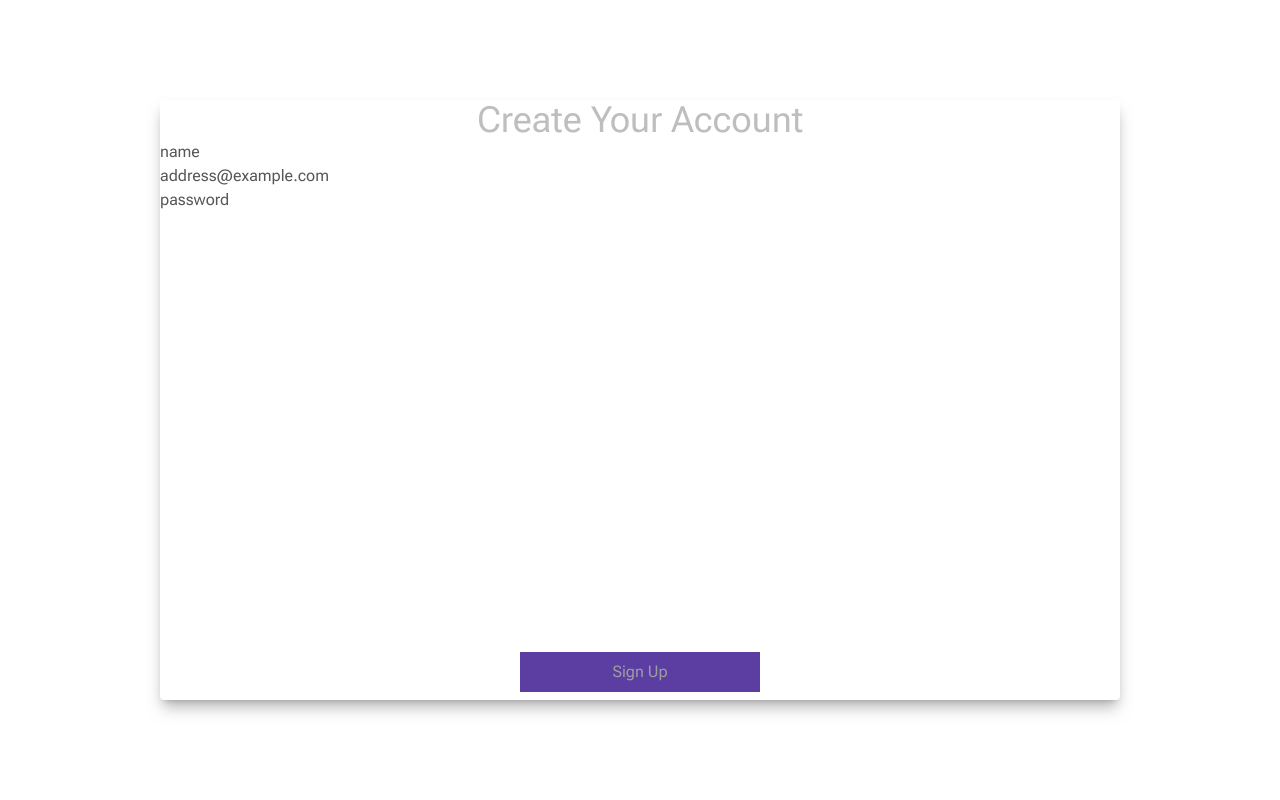
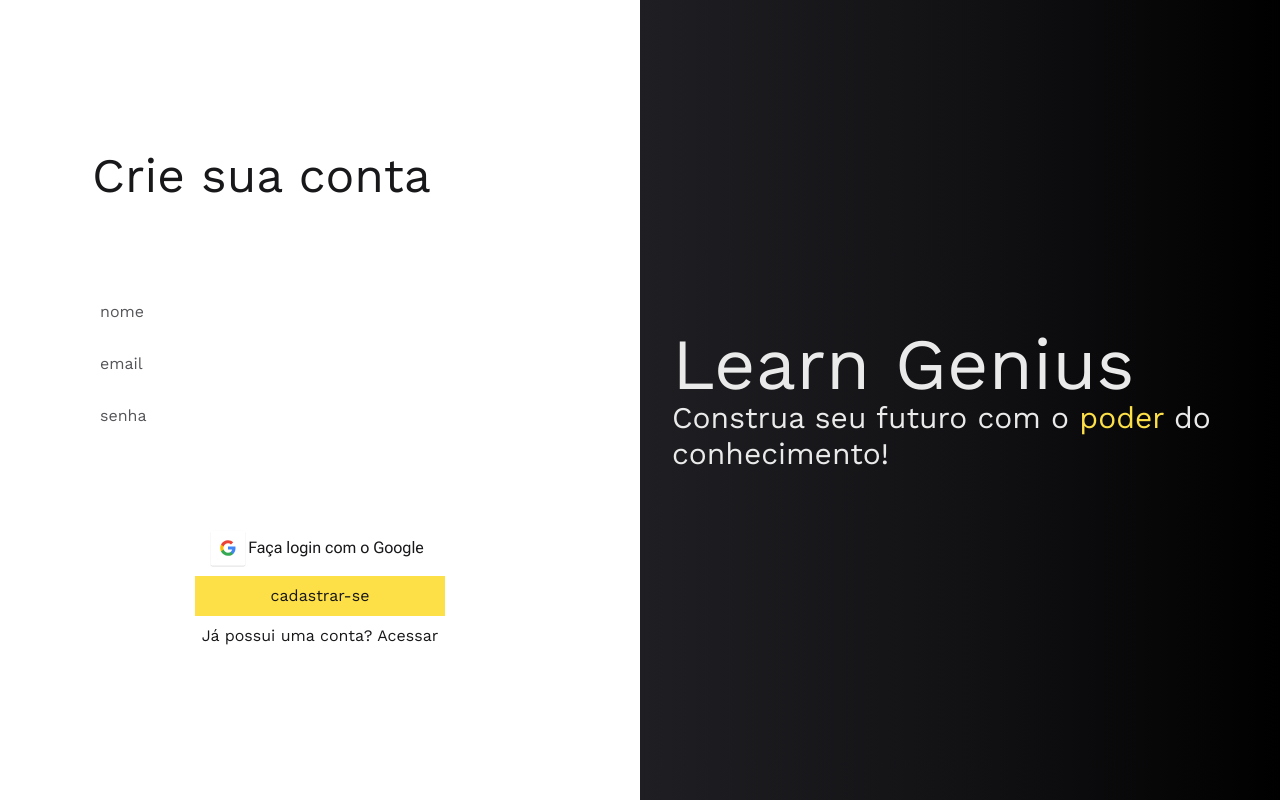
Before and after one commit to Ryan-012/LearnGenius-frontend, a Next.js app: page /user/signUp in a window 1280 px wide. Built offline with nearby package versions, Linux system fonts and the light colour scheme; no server answers.

Commit message:
finish signUp layout

```diff
--- a/src/app/api/auth/callback/route.ts
+++ b/src/app/api/auth/callback/route.ts
@@ -14,7 +14,7 @@ export async function GET(request: NextRequest) {
   })
   const googleToken = response.data.id_token
 
-  return NextResponse.redirect(`http://localhost:3000/test`, {
+  return NextResponse.redirect(`http://localhost:3000/user/signUp`, {
     headers: {
       'Set-Cookie': `googleInfo=${googleToken}; Path=/; max-age=1800`,
     },
--- a/src/app/layout.tsx
+++ b/src/app/layout.tsx
@@ -1,8 +1,9 @@
 import { ReactNode } from 'react'
 import './globals.css'
-import { Roboto_Flex as Roboto } from 'next/font/google'
+import { Roboto_Flex as Roboto, Work_Sans as Work } from 'next/font/google'
 
 const roboto = Roboto({ subsets: ['latin'], variable: '--font-roboto' })
+const work = Work({ subsets: ['latin'], variable: '--font-work' })
 export const metadata = {
   title: 'Learn Genius',
   description: '',
@@ -11,7 +12,7 @@ export const metadata = {
 export default function RootLayout({ children }: { children: ReactNode }) {
   return (
     <html lang="en">
-      <body className={`${roboto.variable}`}>{children}</body>
+      <body className={`${roboto.variable} ${work.variable}`}>{children}</body>
     </html>
   )
 }
--- /dev/null
+++ b/src/app/user/layout.tsx
@@ -0,0 +1,32 @@
+import { Roboto_Flex as Roboto, Work_Sans as Work } from 'next/font/google'
+import { ReactNode } from 'react'
+
+const roboto = Roboto({ subsets: ['latin'], variable: '--font-roboto' })
+const work = Work({ subsets: ['latin'], variable: '--font-work' })
+// const ibm = IBM({ subsets: ['latin'], variable: '--font-ibm', weight: '700' })
+export const metadata = {
+  title: 'Learn Genius',
+  description: '',
+}
+
+export default function RootLayout({ children }: { children: ReactNode }) {
+  return (
+    <html lang="en">
+      <body className={`${roboto.variable} ${work.variable} font-sans`}>
+        <main className="grid min-h-screen w-full font-sans text-gray-50 lg:grid-cols-2">
+          {children}
+
+          <div className=" hidden items-center bg-gradient-to-r  from-gray-700 via-gray-900 to-black lg:flex ">
+            <div className="ml-8 space-y-1">
+              <p className="  text-7xl">Learn Genius</p>
+              <span className="text-3xl">
+                Construa seu futuro com o{' '}
+                <span className=" text-yellow-300">poder</span> do conhecimento!
+              </span>
+            </div>
+          </div>
+        </main>
+      </body>
+    </html>
+  )
+}
--- a/src/app/user/signUp/page.tsx
+++ b/src/app/user/signUp/page.tsx
@@ -2,6 +2,10 @@
 import Cookie from 'js-cookie'
 import jwtDecode from 'jwt-decode'
 import { useEffect, useState } from 'react'
+import Image from 'next/image'
+import btnGoogle from '@/assets/btn_google_light_normal_ios.svg'
+import btnGoogleHover from '@/assets/btn_google_light_pressed_ios.svg'
+import InputForm from '@/components/InputForm'
 
 type googleInfo = {
   email: string
@@ -10,6 +14,7 @@ type googleInfo = {
 }
 export default function SignUp() {
   const token = Cookie.get('googleInfo')
+  const [isHovered, setIsHovered] = useState(false)
   const [googleInfo, setGoogleInfo] = useState<undefined | googleInfo>(
     undefined,
   )
@@ -20,22 +25,61 @@ export default function SignUp() {
     }
   }, [token])
 
+  console.log(googleInfo)
+
   return (
-    <div className=" flex min-h-screen font-sans  text-gray-100">
-      <form className=" mx-auto my-auto flex min-h-[600px] w-9/12 flex-col  rounded shadow-lg shadow-gray-300/50">
-        <h2 className=" text-center text-4xl">Create Your Account</h2>
-        <input
-          className=""
-          type="text"
-          placeholder="name"
-          defaultValue={googleInfo && googleInfo.name}
-        />
-        <input className="" placeholder="address@example.com" type="email" />
+    <div className="  flex items-center font-sans  text-gray-800">
+      <form className=" mx-auto my-auto flex min-h-[600px] w-9/12 flex-col justify-around space-y-3 rounded p-3   ">
+        <h2 className="text-5xl">Crie sua conta</h2>
 
-        <input type="password" placeholder="password" />
-        <button className="mx-auto mb-2 mt-auto w-1/4 bg-purple-700 p-2 text-gray-200 hover:bg-purple-500 hover:text-gray-50">
-          Sign Up
-        </button>
+        <div className=" flex flex-col justify-center space-y-3">
+          <InputForm
+            type="text"
+            placeholder="nome"
+            defaultValue={googleInfo?.name}
+          />
+          <InputForm
+            type="email"
+            placeholder="email"
+            defaultValue={googleInfo?.email}
+          />
+          <InputForm type="password" placeholder="senha" />
+          <input
+            className="hidden"
+            type="checkbox"
+            name="emailVerified"
+            id=""
+            value="true"
+          />
+        </div>
+
+        <div className="flex flex-col items-center space-y-2">
+          <a
+            href={`https://accounts.google.com/o/oauth2/v2/auth?client_id=${process.env.NEXT_PUBLIC_CLIENT_ID}&redirect_uri=http://localhost:3000/api/auth/callback&response_type=code&scope=email profile`}
+            className="flex  min-w-[250px] items-center justify-center pr-2  hover:bg-gray-50"
+          >
+            <Image
+              className=" h-10 w-10"
+              src={isHovered ? btnGoogleHover : btnGoogle}
+              width={4}
+              height={4}
+              alt=""
+              onMouseOver={() => setIsHovered(true)}
+              onMouseOut={() => setIsHovered(false)}
+            />
+            <span className=" font-alt">Faça login com o Google</span>
+          </a>
+
+          <button className="mx-auto mb-2 mt-auto  min-w-[250px] bg-yellow-300 p-2  hover:bg-yellow-400 ">
+            cadastrar-se
+          </button>
+          <span className=" text-center">
+            Já possui uma conta?{' '}
+            <a href="/" className=" hover:text-gray-200">
+              Acessar
+            </a>
+          </span>
+        </div>
       </form>
     </div>
   )
--- /dev/null
+++ b/src/components/InputForm.tsx
@@ -0,0 +1,15 @@
+type InputProps = {
+  type: string
+  placeholder: string
+  defaultValue?: string
+}
+export default function InputForm(InputProps: InputProps) {
+  return (
+    <input
+      type={InputProps.type}
+      placeholder={InputProps.placeholder}
+      defaultValue={InputProps.defaultValue}
+      className="p-2 outline-none hover:bg-gray-50"
+    />
+  )
+}
--- a/tailwind.config.js
+++ b/tailwind.config.js
@@ -8,7 +8,8 @@ module.exports = {
   theme: {
     extend: {
       fontFamily: {
-        sans: 'var(--font-roboto)',
+        sans: 'var(--font-work)',
+        alt: 'var(--font-roboto)',
       },
       colors: {
         gray: {
```
Also changed, not shown: src/assets/btn_google_light_normal_ios.svg (added), src/assets/btn_google_light_pressed_ios.svg (added).
